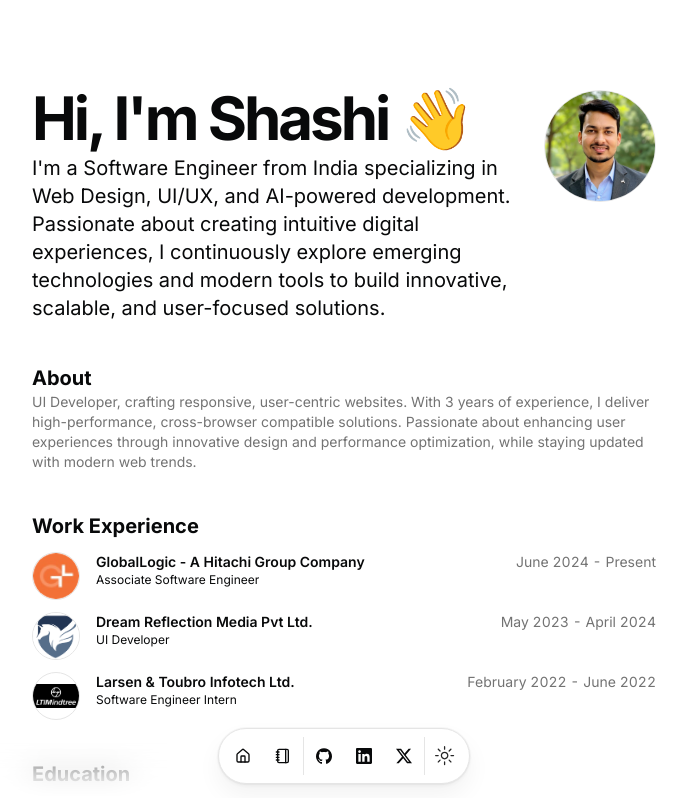
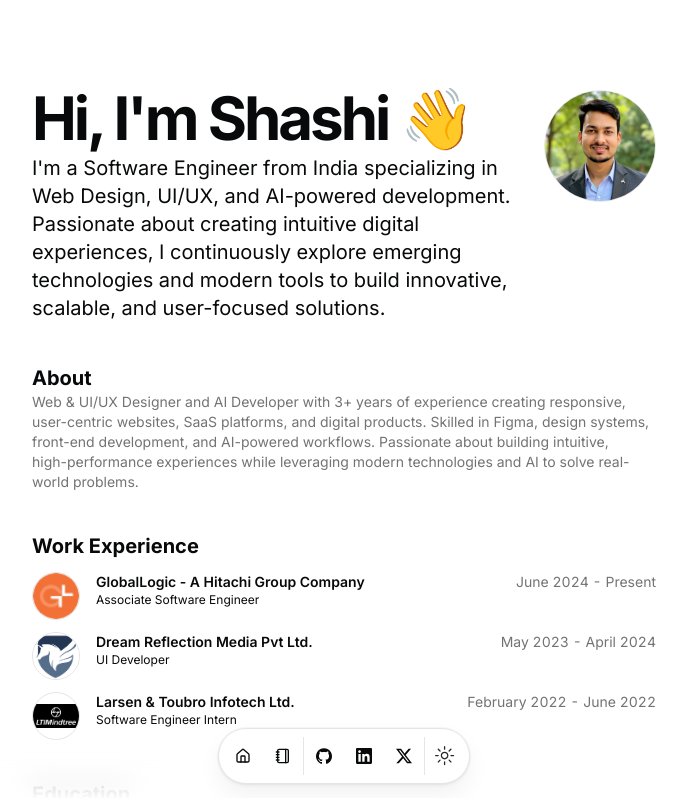
Before and after one commit to CodewithShashi/shashishekhar.com, a Next.js app: page / in a window 1280 px wide. Shown: the top 798 px of the page, without its empty margins (296-983 px from the left). Built offline with nearby package versions, Linux system fonts and the light colour scheme.

Commit message:
Update resume.tsx

```diff
--- a/src/data/resume.tsx
+++ b/src/data/resume.tsx
@@ -10,7 +10,7 @@ export const DATA = {
   description:
     "I'm a Software Engineer from India specializing in Web Design, UI/UX, and AI-powered development. Passionate about creating intuitive digital experiences, I continuously explore emerging technologies and modern tools to build innovative, scalable, and user-focused solutions.",
   summary:
-    "UI Developer, crafting responsive, user-centric websites. With 3 years of experience, I deliver high-performance, cross-browser compatible solutions. Passionate about enhancing user experiences through innovative design and performance optimization, while staying updated with modern web trends.",
+    "Web & UI/UX Designer and AI Developer with 3+ years of experience creating responsive, user-centric websites, SaaS platforms, and digital products. Skilled in Figma, design systems, front-end development, and AI-powered workflows. Passionate about building intuitive, high-performance experiences while leveraging modern technologies and AI to solve real-world problems.",
   avatarUrl: "/Profile.png",
   skills: [
     "JIRA Software",
```
